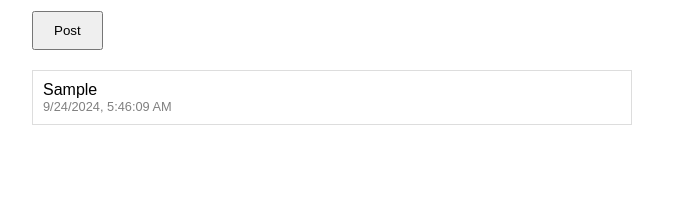
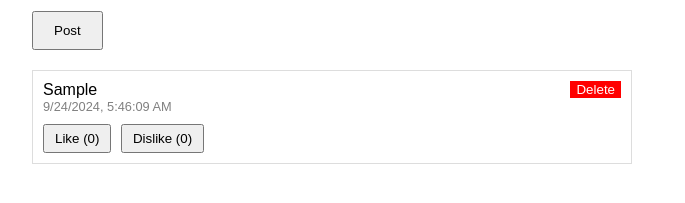
Before and after one commit to muthu307/micro, a plain HTML site: page index.html in a window 1280 px wide. Both pictures are taken after typing "Sample" into the empty fields and a click on the button "Post". Shown: the part 135-338 px from the top of the page, without its empty margins (308-993 px from the left). Drawn offline with Linux system fonts and the light colour scheme.

Commit message:
Update index.html

```diff
--- a/index.html
+++ b/index.html
@@ -35,11 +35,32 @@
             border: 1px solid #ddd;
             padding: 10px;
             margin-bottom: 10px;
+            position: relative;
         }
 
         .time {
             font-size: 0.8em;
             color: gray;
+        }
+
+        .delete-button {
+            position: absolute;
+            top: 10px;
+            right: 10px;
+            background: red;
+            color: white;
+            border: none;
+            cursor: pointer;
+        }
+
+        .like-dislike {
+            margin-top: 10px;
+        }
+
+        .like-button, .dislike-button {
+            padding: 5px 10px;
+            cursor: pointer;
+            margin-right: 5px;
         }
     </style>
 </head>
@@ -47,7 +68,7 @@
 <body>
     <div class="container">
         <h1>Microblogging App</h1>
-        <textarea id="postInput" class="post-input" placeholder="What's on your mind?"></textarea>
+        <textarea id="postInput" class="post-input" placeholder="What's on your mind?" maxlength="200"></textarea>
         <button id="postButton" class="post-button">Post</button>
         <div id="posts" class="posts"></div>
     </div>
@@ -64,10 +85,32 @@
                 postDiv.innerHTML = `
                     <div>${message}</div>
                     <div class="time">${time}</div>
+                    <button class="delete-button">Delete</button>
+                    <div class="like-dislike">
+                        <button class="like-button">Like (<span class="like-count">0</span>)</button>
+                        <button class="dislike-button">Dislike (<span class="dislike-count">0</span>)</button>
+                    </div>
                 `;
                 document.getElementById('posts').appendChild(postDiv);
+
+                postDiv.querySelector('.delete-button').addEventListener('click', function () {
+                    postDiv.remove();
+                });
+
+                postDiv.querySelector('.like-button').addEventListener('click', function () {
+                    var likeCount = postDiv.querySelector('.like-count');
+                    likeCount.textContent = parseInt(likeCount.textContent) + 1;
+                });
+
+                postDiv.querySelector('.dislike-button').addEventListener('click', function () {
+                    var dislikeCount = postDiv.querySelector('.dislike-count');
+                    dislikeCount.textContent = parseInt(dislikeCount.textContent) + 1;
+                });
+
                 input.value = '';
             }
         });
     </script>
 </body>
+
+</html>
```
